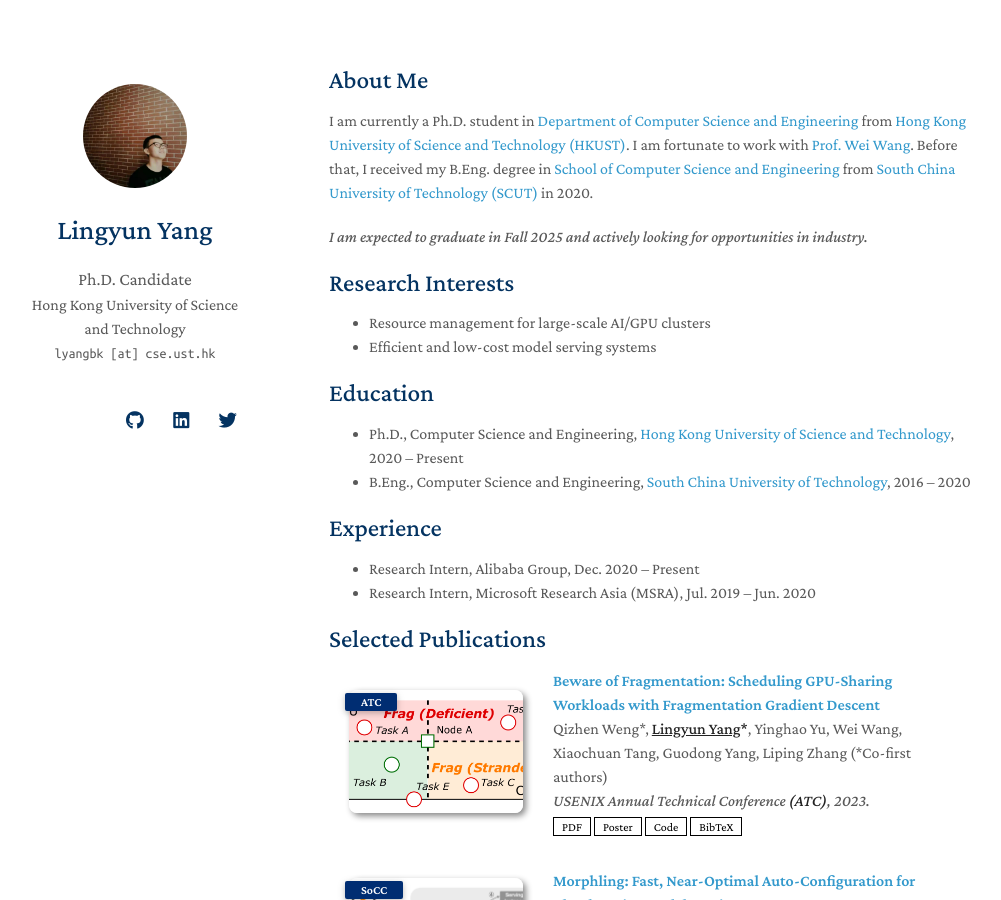
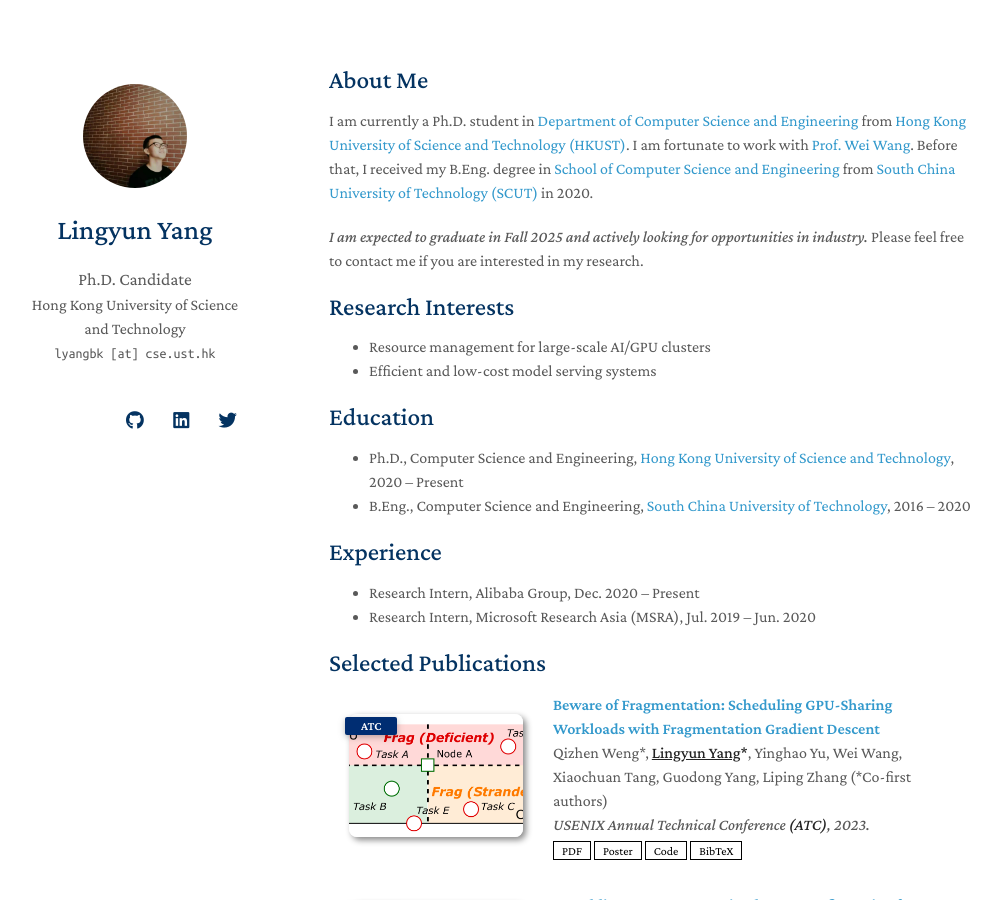
Before and after one commit to mental2008/academic-profile, a Jekyll site: the page built from index.md, in a window 1280 px wide and 900 px high. Shown: the whole window, without its empty margins (141-1142 px from the left). Built offline with Jekyll 4.4.1, drawn with Linux system fonts in a browser that asks for light colours; nearby versions of some CDN libraries; a style sheet for code colours, icons or effects is not loaded; our own code applies the rules of GitHub Pages for plain Markdown files.

Commit message:
Minor update

```diff
--- a/index.md
+++ b/index.md
@@ -6,7 +6,7 @@
 
 I am currently a Ph.D. student in [Department of Computer Science and Engineering](https://www.cse.ust.hk/) from [Hong Kong University of Science and Technology (HKUST)](http://www.ust.hk/). I am fortunate to work with [Prof. Wei Wang](https://www.cse.ust.hk/~weiwa/index.html). Before that, I received my B.Eng. degree in [School of Computer Science and Engineering](http://www.scut.edu.cn/cs/) from [South China University of Technology (SCUT)](https://www.scut.edu.cn/) in 2020.
 
-<span style="font-style: italic;">I am expected to graduate in Fall 2025 and actively looking for opportunities in industry.</span>
+<span style="font-style: italic;">I am expected to graduate in Fall 2025 and actively looking for opportunities in industry.</span> Please feel free to contact me if you are interested in my research.
 
 ## Research Interests
 
```
